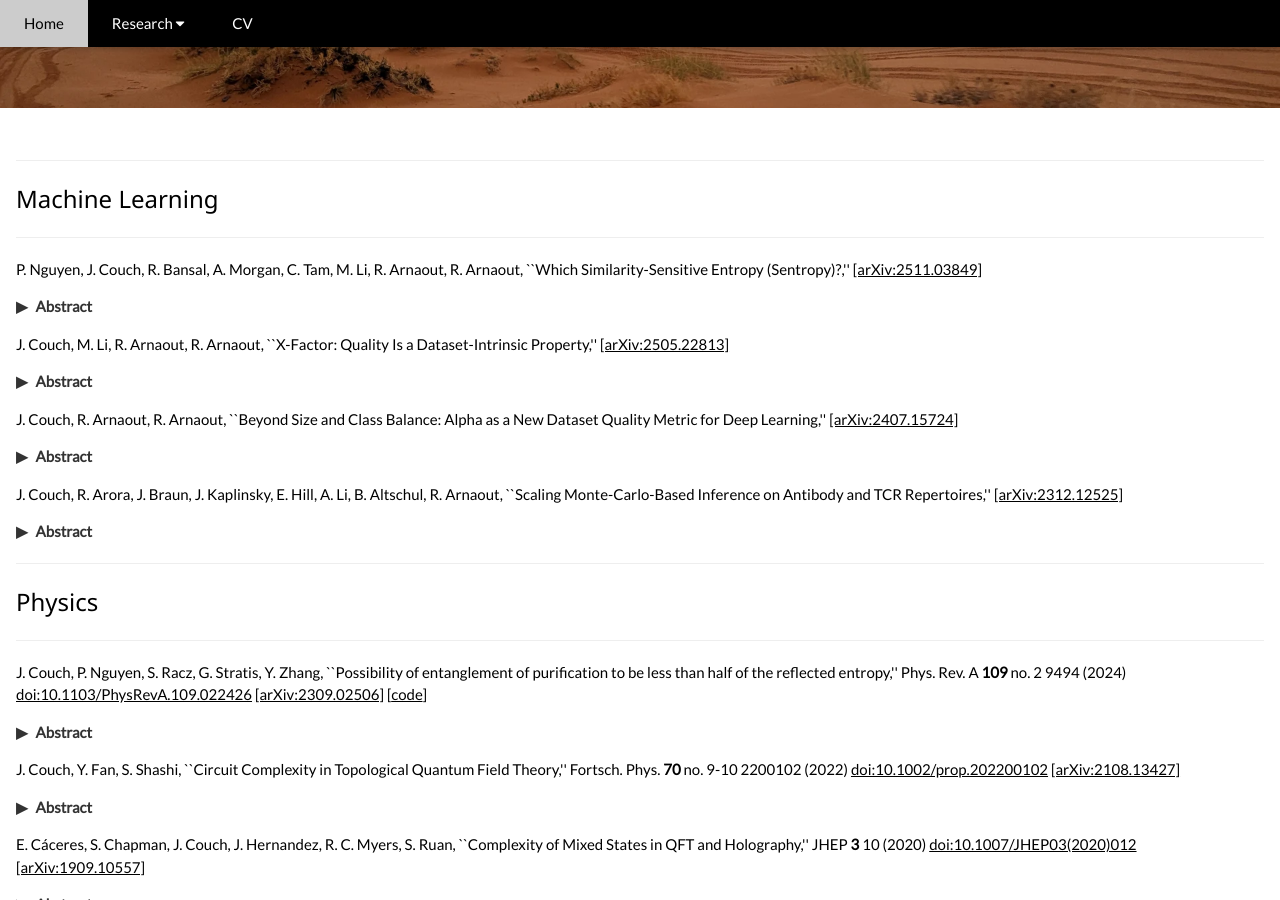
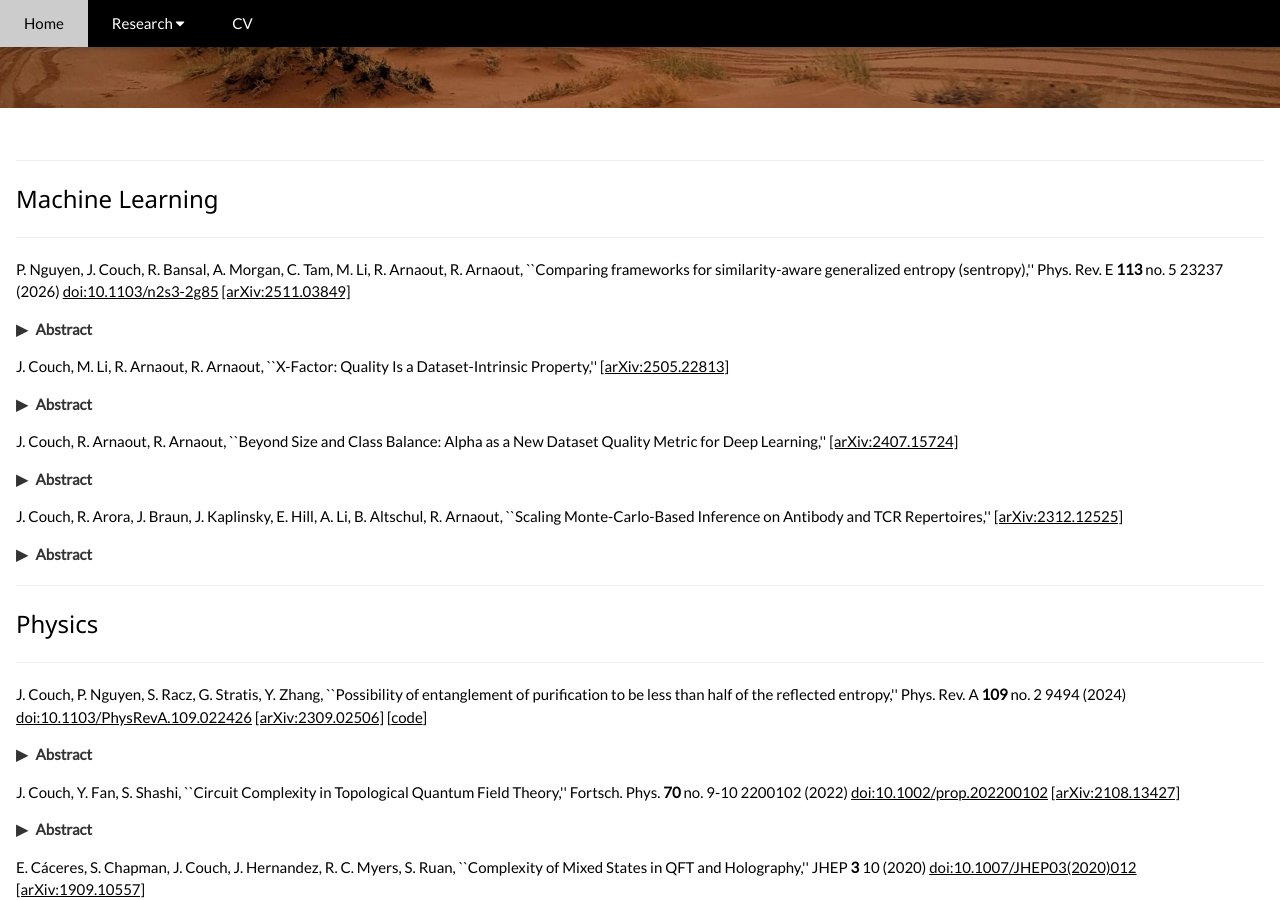
Before and after one commit to IosiaLectus/iosialectus.github.io, a Jekyll site: the page built from research.html, in a window 1280 px wide and 900 px high, scrolled down 3888 px. Built offline with Jekyll 4.4.1, drawn with Linux system fonts in a browser that asks for light colours; a style sheet for code colours, icons or effects is not loaded.

Commit message:
Update publications.yml with PRE publication info

```diff
--- a/_data/publications.yml
+++ b/_data/publications.yml
@@ -1,6 +1,13 @@
-- title: "Which Similarity-Sensitive Entropy (Sentropy)?"
+- title: "Comparing frameworks for similarity-aware generalized entropy (sentropy)"
   authors: "P. Nguyen, J. Couch, R. Bansal, A. Morgan, C. Tam, M. Li, R. Arnaout, R. Arnaout"
   arxiv: "2511.03849"
+  doi: 10.1103/n2s3-2g85
+  journal: Phys. Rev. E
+  volume: 113
+  number: 5
+  pages: 055305
+  year: 2026
+  month: May
   category: ml
   abstract: >
     Shannon entropy is not the only entropy that is relevant to machine-learning datasets,
```
